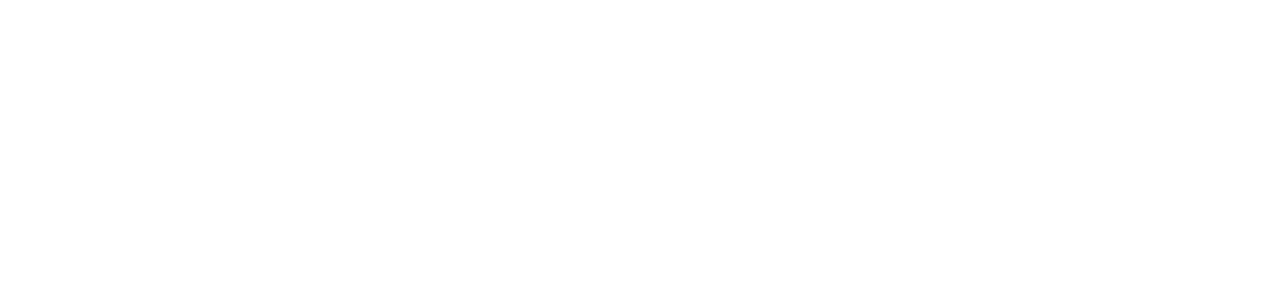
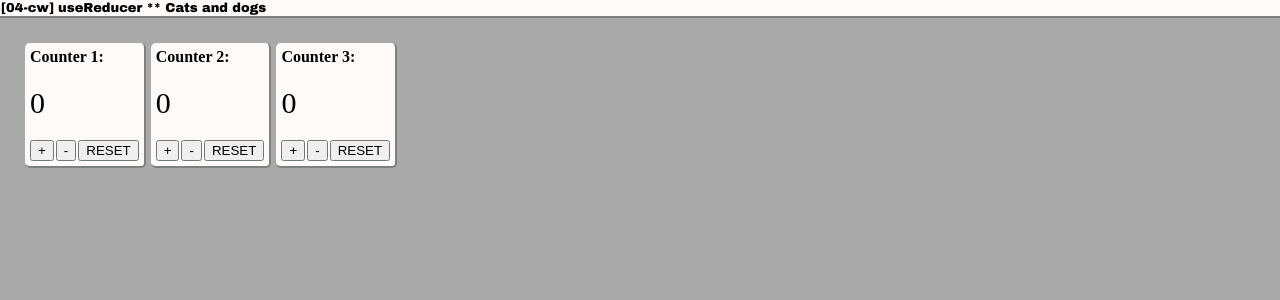
Before and after one commit to alexsavinov/octen-react, a React (Create React App) app: page / in a window 1280 px wide. Shown: the top 300 px of the page. Built offline with nearby package versions, Linux system fonts and the light colour scheme; the HTML template or start-up script is replaced by a standard one.

Commit message:
react - lesson04 - cw

```diff
--- a/package.json
+++ b/package.json
@@ -1,5 +1,5 @@
 {
-  "name": "lesson00",
+  "name": "lesson04-cw",
   "version": "0.1.0",
   "private": true,
   "dependencies": {
--- a/src/App.css
+++ b/src/App.css
@@ -0,0 +1,48 @@
+body {
+    background-color: darkgray;
+    padding: 0px;
+    margin: 0px;
+}
+
+.wrap {
+    display: flex;
+    flex-direction: column;
+}
+
+.header {
+    background-color: snow;
+    border-bottom: 2px solid grey;
+    padding: 1px;
+    font-family: "Arial Black";
+    font-size: 13px;
+}
+
+.counters {
+    display: flex;
+    margin: 25px;
+    gap: 5px;
+}
+
+.counter {
+    background-color: snow;
+    border-radius: 5px;
+    border-bottom: 2px solid grey;
+    border-right: 2px solid grey;
+    padding: 5px;
+    display: flex;
+    flex-direction: column;
+    gap: 20px;
+}
+
+.buttons {
+    display: flex;
+    gap: 2px;
+}
+
+.name {
+    font-weight: bolder;
+}
+
+.value {
+    font-size: 30px;
+}
--- a/src/App.js
+++ b/src/App.js
@@ -1,8 +1,55 @@
-import './App.css';
+import {useReducer} from "react";
+
+import "./App.css";
+
+const reducer = (state, action) => {
+    switch (action.type) {
+        case 'increase':
+            return {...state, [`counter${action.id}`]: state[`counter${action.id}`] + 1};
+        case 'decrease':
+            return {...state, [`counter${action.id}`]: state[`counter${action.id}`] - 1};
+        case 'reset':
+            return {...state, [`counter${action.id}`]: action.payload};
+        default:
+            throw new Error('Unsupported action type!');
+    }
+}
 
 function App() {
+    const [state, dispatch] = useReducer(reducer, {counter1: 0, counter2: 0, counter3: 0});
+
     return (
-        <div className="App">
+        <div className={'wrap'}>
+            <div className={'header'}>[04-cw] useReducer ** Cats and dogs</div>
+            <div className={'counters'}>
+                <div className={'counter'}>
+                    <div className={'name'}>Counter 1:</div>
+                    <div className={'value'}>{state.counter1}</div>
+                    <div className={'buttons'}>
+                        <button onClick={() => dispatch({type: 'increase', id: 1})}>+</button>
+                        <button onClick={() => dispatch({type: 'decrease', id: 1})}>-</button>
+                        <button onClick={() => dispatch({type: 'reset', id: 1, payload: 0})}>RESET</button>
+                    </div>
+                </div>
+                <div className={'counter'}>
+                    <div className={'name'}>Counter 2:</div>
+                    <div className={'value'}>{state.counter2}</div>
+                    <div className={'buttons'}>
+                        <button onClick={() => dispatch({type: 'increase', id: 2})}>+</button>
+                        <button onClick={() => dispatch({type: 'decrease', id: 2})}>-</button>
+                        <button onClick={() => dispatch({type: 'reset', id: 2, payload: 0})}>RESET</button>
+                    </div>
+                </div>
+                <div className={'counter'}>
+                    <div className={'name'}>Counter 3:</div>
+                    <div className={'value'}>{state.counter3}</div>
+                    <div className={'buttons'}>
+                        <button onClick={() => dispatch({type: 'increase', id: 3})}>+</button>
+                        <button onClick={() => dispatch({type: 'decrease', id: 3})}>-</button>
+                        <button onClick={() => dispatch({type: 'reset', id: 3, payload: 0})}>RESET</button>
+                    </div>
+                </div>
+            </div>
         </div>
     );
 }
```
